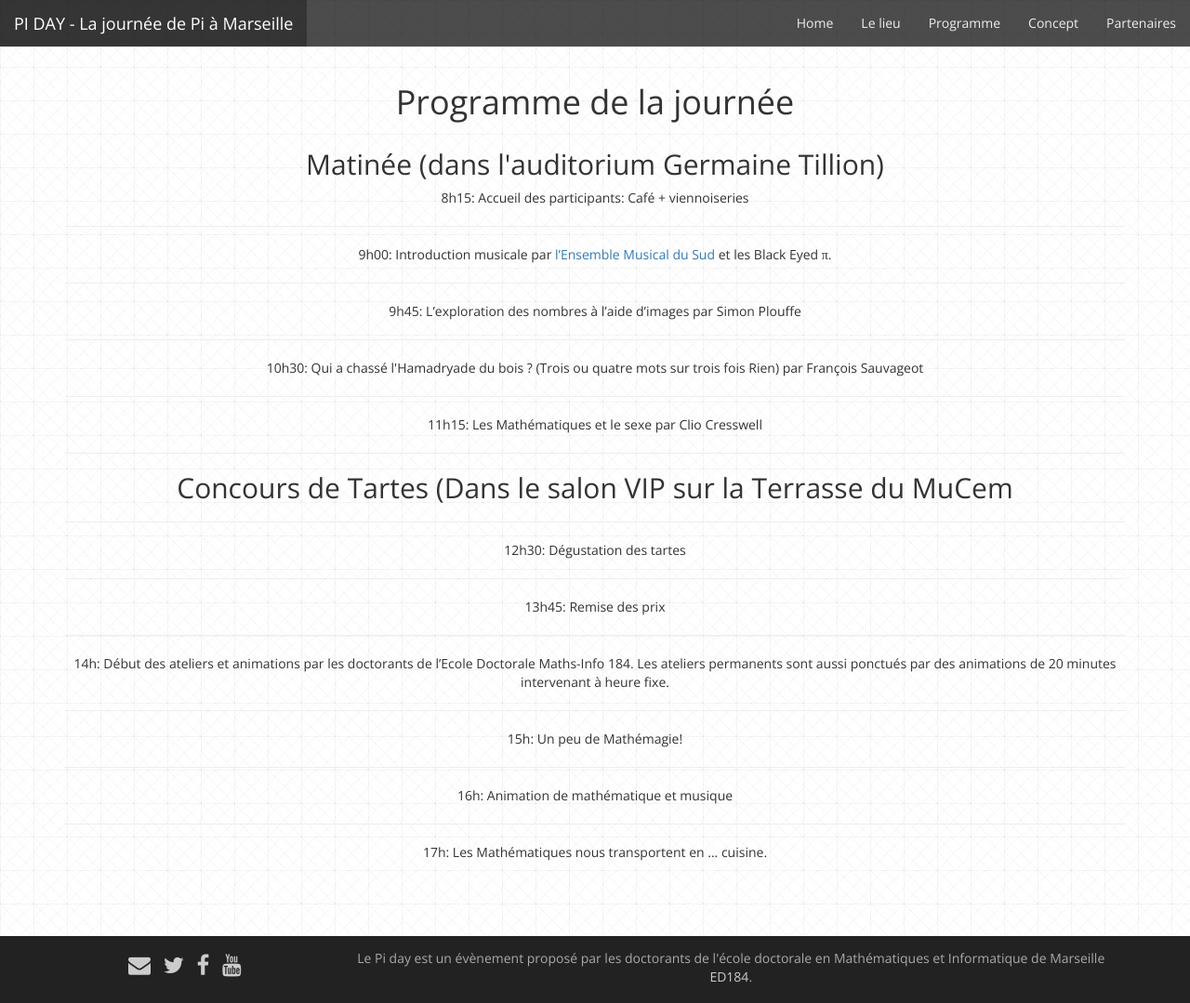
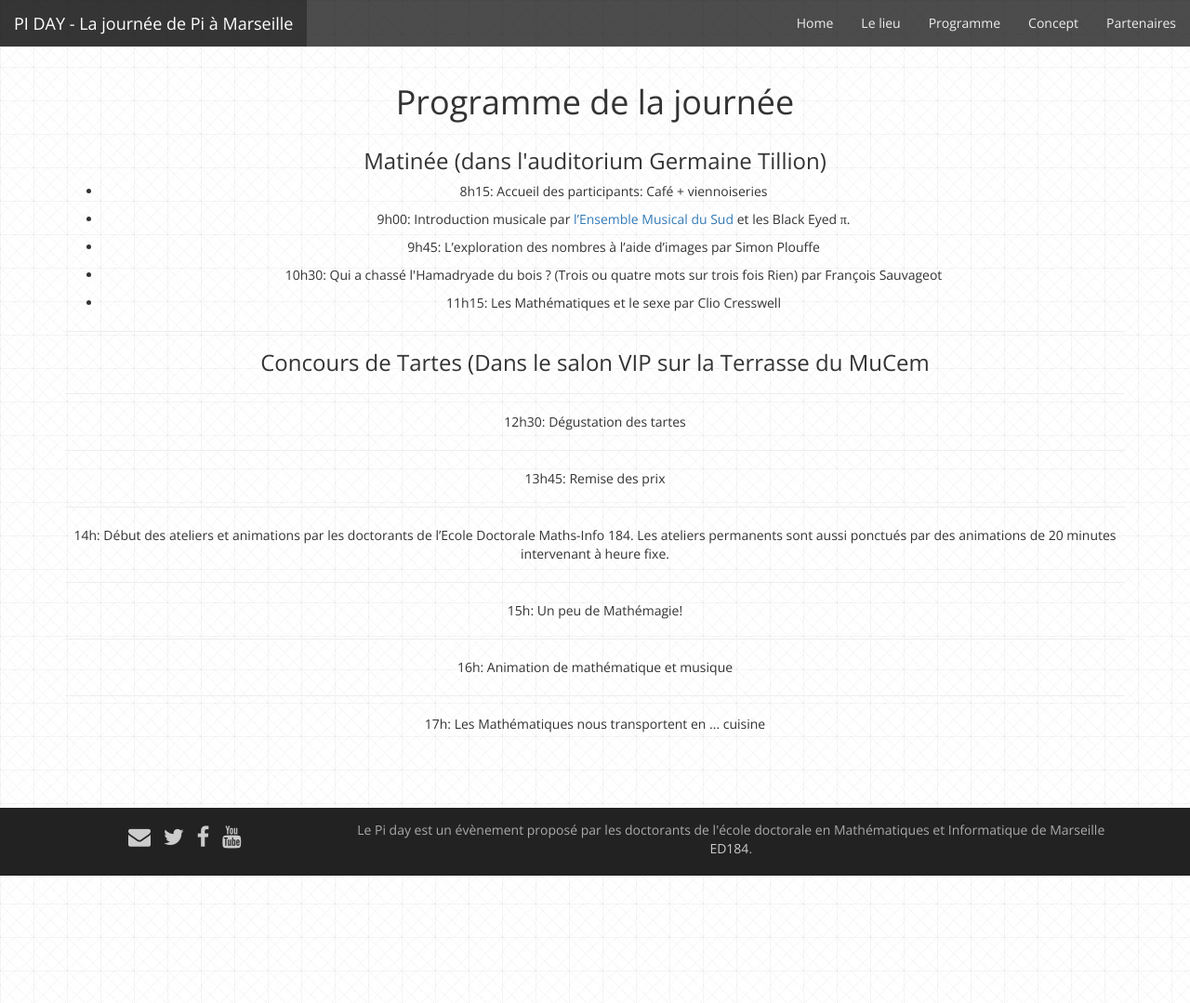
Before and after one commit to Piday/piday.github.io, a Jekyll site: the page built from programme.html, in a window 1280 px wide and 1079 px high. Shown: the whole window at 93% size. Built offline with Jekyll 4.4.1, drawn with Linux system fonts in a browser that asks for light colours; nearby versions of some CDN libraries; Markdown is read by kramdown in place of the engine named in the settings.

Commit message:
Mise en forme programme

```diff
--- a/programme.html
+++ b/programme.html
@@ -13,29 +13,37 @@ permalink: /Programme/
   </div>
   <div class="row text-center">
     <div class="col-sm-12">
-      <h2>Matinée (dans l'auditorium Germaine Tillion)</h2>
+      <h3>Matinée (dans l'auditorium Germaine Tillion)</h3>
+      <ul>
+        <li>
           <p>
         8h15: Accueil des participants: Café + viennoiseries
         </p>
-      <hr>
+        </li>
+        <li>
           <p>
-        9h00: Introduction musicale par
-        <a href="http://emsud.fr/">l’Ensemble Musical du Sud</a> et les Black Eyed π.
+          9h00: Introduction musicale par <a href="http://emsud.fr/">l’Ensemble Musical du Sud</a> et les Black Eyed π.
           </p>
-      <hr>
+        </li>
+        <li>
           <p>
           9h45: L’exploration des nombres à l’aide d’images par Simon Plouffe
           </p>
-      <hr>
+        </li>
+        <li>
           <p>
           10h30: Qui a chassé l'Hamadryade du bois ? (Trois ou quatre mots sur trois fois Rien) par François Sauvageot
           </p>
-      <hr>
+        </li>
+        <li>
           <p>
           11h15: Les Mathématiques et le sexe par Clio Cresswell
           </p>
+        </li>
+      </ul>
+
       <hr>
-      <h2>Concours de Tartes (Dans le salon VIP sur la Terrasse du MuCem</h2>
+      <h3>Concours de Tartes (Dans le salon VIP sur la Terrasse du MuCem</h3>
       <hr>
       <p>
         12h30: Dégustation des tartes
@@ -49,6 +57,7 @@ permalink: /Programme/
         14h: Début des ateliers et animations par les doctorants de l’Ecole Doctorale Maths-Info 184. Les ateliers permanents sont aussi ponctués par des animations de 20 minutes intervenant à heure fixe.
       </p>
       <hr>
+
       <p>
         15h: Un peu de Mathémagie!
       </p>
@@ -58,7 +67,7 @@ permalink: /Programme/
       </p>
       <hr>
       <p>
-        17h: Les Mathématiques nous transportent en ... cuisine.
+        17h: Les Mathématiques nous transportent en ... cuisine
       </p>
     </div>
     <!--  <div class="col-sm-6">
```
Also changed, not shown: 1 other file. Lines whose indentation alone changed are shown as unchanged.
